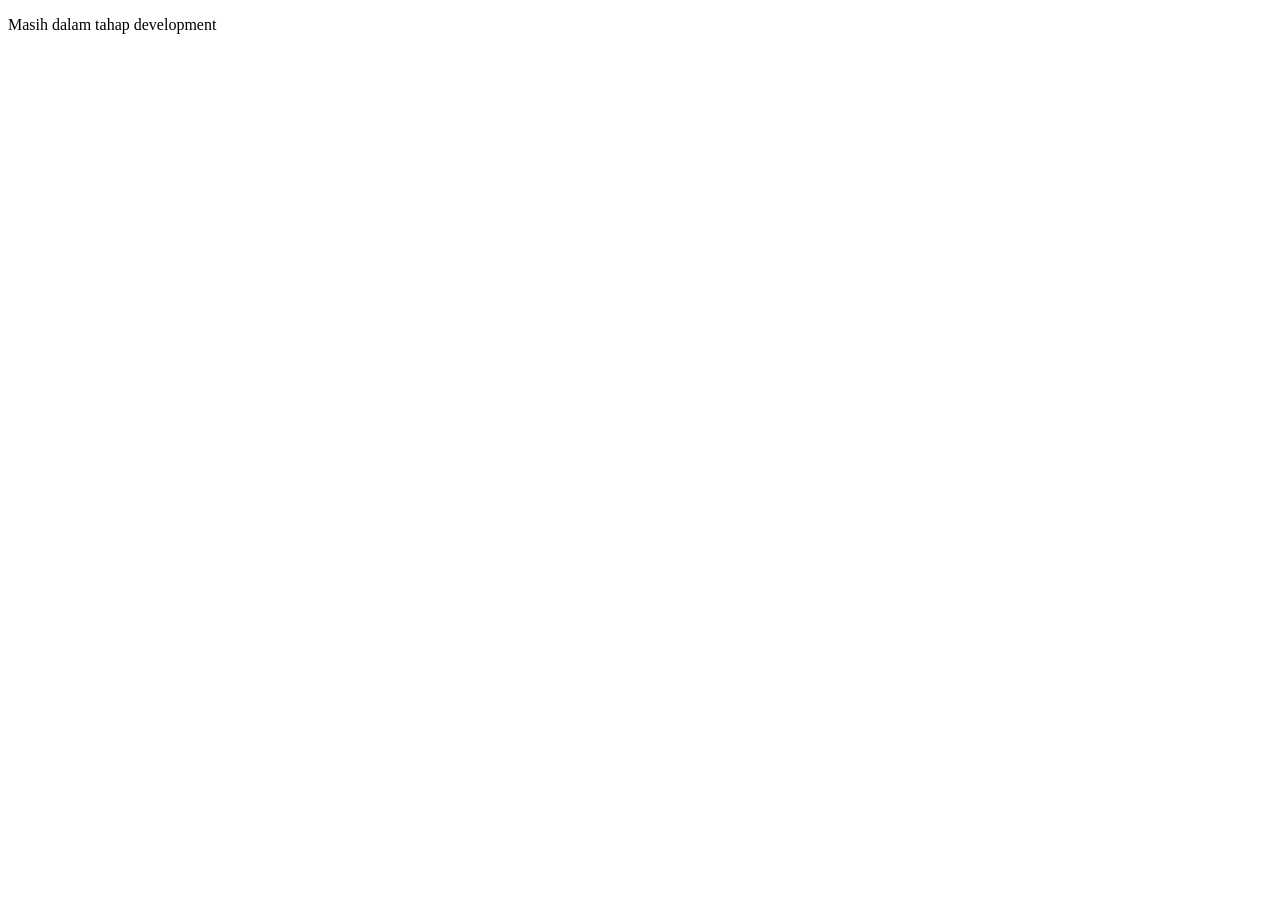
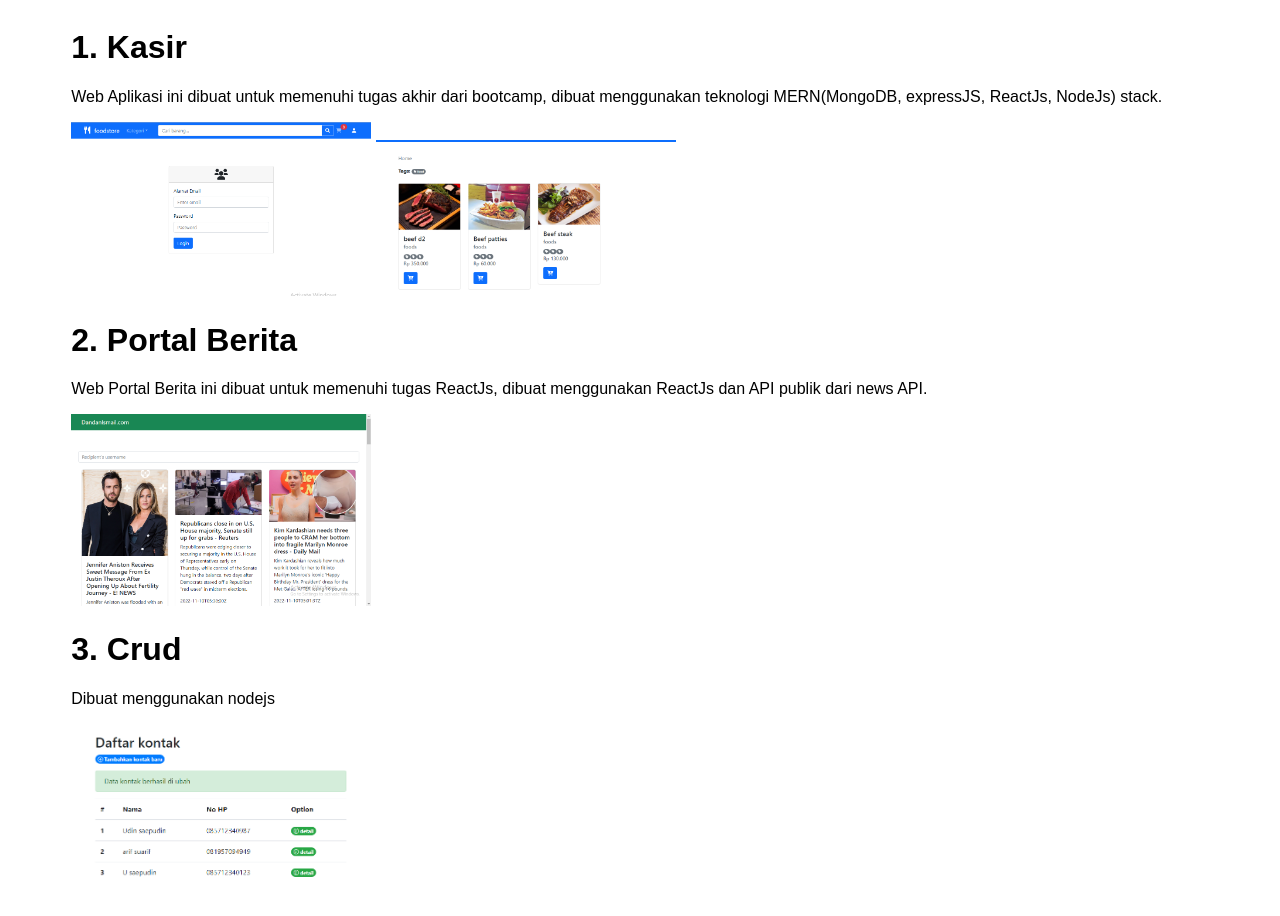
Before and after one commit to DandanIsmail42/portfolio, a plain HTML site: page project.html in a window 1280 px wide. Before the commit the page ends 800 px from the top, so only its background shows below. Drawn offline with Linux system fonts and the light colour scheme.

Commit message:
add project

```diff
--- a/profile.css
+++ b/profile.css
@@ -29,6 +29,7 @@ img{
     height: 230px;
     border-radius: 100%;
 }
+
 h1{
     font-family: 'Montserrat', sans-serif;
 }
--- /dev/null
+++ b/project.css
@@ -0,0 +1,21 @@
+*{
+    font-family: 'Poppins', sans-serif;
+    box-sizing: border-box;
+}
+body{
+    display: flex;
+    align-items: center;
+    justify-content: center;
+    min-height: 100vh;
+}
+
+.container{
+    width: 90%;
+    display: grid;
+    grid-template-columns: 100%;
+
+}
+
+img{
+    width: 300px;
+}
--- a/project.html
+++ b/project.html
@@ -4,9 +4,27 @@
     <meta charset="UTF-8">
     <meta http-equiv="X-UA-Compatible" content="IE=edge">
     <meta name="viewport" content="width=device-width, initial-scale=1.0">
+    <link rel="stylesheet" href="project.css">
     <title>Project</title>
 </head>
 <body>
-   <p>Masih dalam tahap development</p>
+  <div class="container">
+    <div class="kasir">
+      <h1>1. Kasir</h1>
+      <p>Web Aplikasi ini dibuat untuk memenuhi tugas akhir dari bootcamp, dibuat menggunakan teknologi MERN(MongoDB, expressJS, ReactJs, NodeJs) stack. </p>
+        <img src="/docs/Screenshot_92.png" alt="">
+        <img src="/docs/Screenshot_65.png" alt="">
+    </div>
+    <div class="portal">
+      <h1>2. Portal Berita</h1>
+      <p>Web Portal Berita ini dibuat untuk memenuhi tugas ReactJs, dibuat menggunakan ReactJs dan API publik dari news API.</p>
+      <img src="docs/Screenshot_91.png" alt="">
+    </div>
+    <div class="crud">
+      <h1>3. Crud</h1>
+      <P>Dibuat menggunakan nodejs</P>
+      <img src="/docs/Screenshot_34.png" alt="">
+    </div>
+  </div>
 </body>
 </html>
```
Also changed, not shown: index.html (+1 -1 lines), profile.html (+5 -2 lines), docs/Screenshot_34.png (added), docs/Screenshot_65.png (added), docs/Screenshot_91.png (added), docs/Screenshot_92.png (added).
